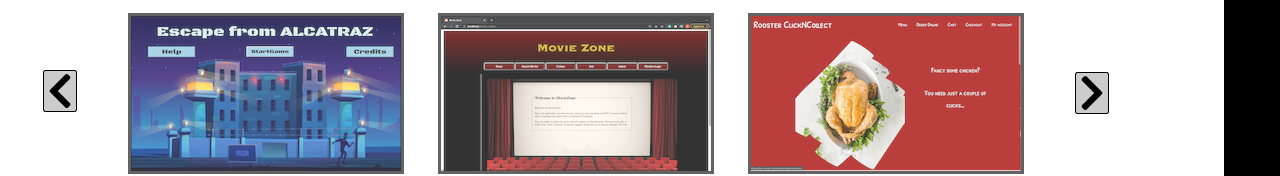
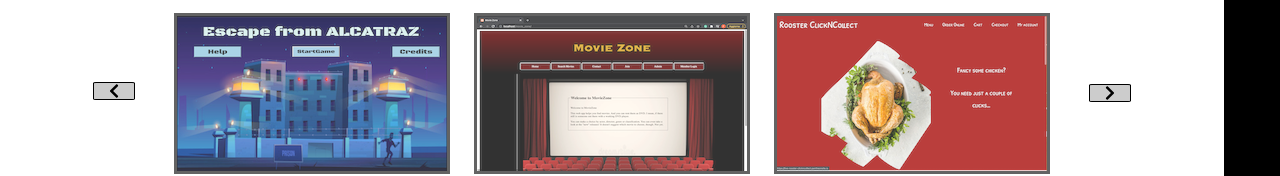
Before and after one commit to Nantakud/my_portfolio, a React (Create React App) app: page /projects in a window 1280 px wide. Shown: the part 624-800 px from the top of the page. Built offline with nearby package versions, Linux system fonts and the light colour scheme.

Commit message:
restyled slider component

```diff
--- a/src/components/slider/slider.scss
+++ b/src/components/slider/slider.scss
@@ -1,11 +1,10 @@
 .slider_container {
-  width: 90vw;
+  width: 100%;
   height: 30vh;
   display: flex;
   justify-content: space-evenly;
   align-items: center;
   flex-direction: column;
-  transition: 2s all ease;
 
   header {
     font-size: 2.5rem;
@@ -16,16 +15,15 @@
     display: flex;
     justify-content: space-around;
     align-items: center;
-    width: 85vw;
-
+    width: 90%;
     .left,
     .right {
-      width: 5vw;
+      width: 5%;
+      padding: 2rem;
       .chevron {
         cursor: pointer;
         border: solid black 0.5px;
-        width: 2.5vw;
-        height: 5vh;
+        width: 2.5rem;
         border-radius: 7%;
         background-color: rgba(0, 0, 0, 0.2);
         &:hover {
@@ -44,7 +42,7 @@
       display: flex;
       justify-content: space-between;
       align-items: center;
-      width: 70vw;
+      width: 90%;
       .slide {
         border: 3px solid rgb(61, 61, 61);
         cursor: pointer;
```
